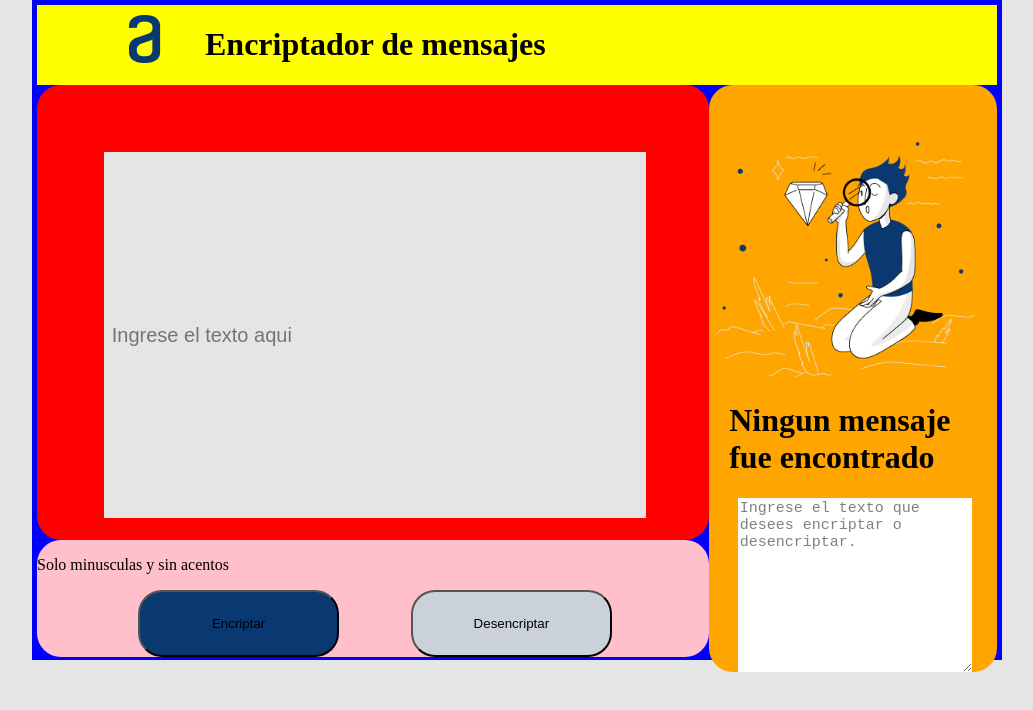
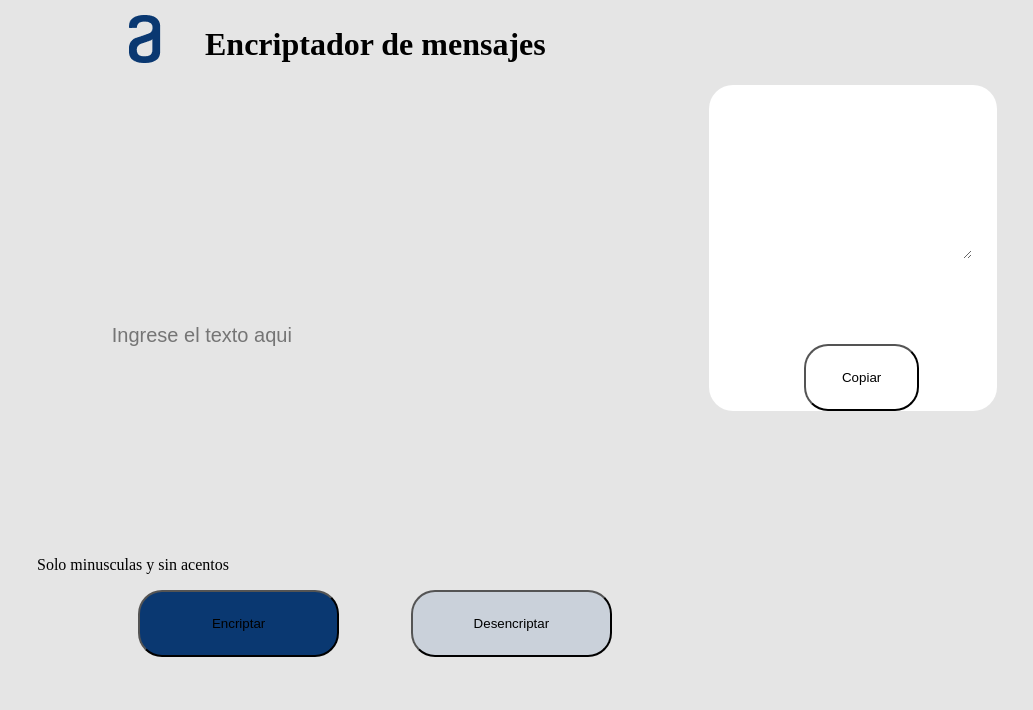
Before and after one commit to AdrianPace1983/challenge-one, a plain HTML site: page index.html in a window 1280 px wide. Both pictures are taken after a click on the button "Desencriptar". Shown: the whole page, without its empty margins (123-1156 px from the left). Drawn offline with Linux system fonts and the light colour scheme.

Commit message:
cambios 9

```diff
--- a/index.html
+++ b/index.html
@@ -31,7 +31,7 @@
         <div class="left-button">
             <p>Solo minusculas y sin acentos</p>
      <button type="button" id="btn-encriptar" onclick="encriptar()">Encriptar</button>
-     <button type="button" id="btn-desencriptar" onclik="desencriptar()">Desencriptar</button>
+     <button type="button" id="btn-desencriptar" onclick="desencriptar()">Desencriptar</button>
         </div>
      </div>
 
--- a/script.js
+++ b/script.js
@@ -35,6 +35,7 @@ function desencriptar() {
     document.getElementById("texto").style.display = "none";
     document.getElementById("texto2").innerHTML = txtCifrado;
     document.getElementById("copiar").style.display = "block";
+    document.getElementById("copiar").style.display = "inherit";
 }
 
 function copy() {
--- a/style.css
+++ b/style.css
@@ -8,34 +8,30 @@ body{
     width: 960px ;
     height: 650px;
     padding: 5px;
-    background-color: blue;
-}
+    }
 .logo{
     width: 100%;
     float: left;
-    background-color: yellow;
-}
+    }
 .left{
     width: 70%;
     float: left;
     height: 70%;
     border-radius: 24px;
-    background-color: red;
-}
+ }
 .right{
     float: right;
     border-radius: 24px;
     width: 30%;
     height: auto;
-    background-color: orange;
-}
+    background-color: white;
+    }
 .left-button{
     float: left;
     width: 70%;
     height: auto;
     border-radius: 24px;
-    background-color: pink;
-}
+    }
 .logoimg{
     margin-top: 1%;
     float: inherit;
@@ -64,7 +60,7 @@ body{
     margin-left: 2%;
  }
  #texto{
-    margin-left: 7%;
+    margin-left: 8%;
     margin-right: 5%;
  }
  #texto2{
```
